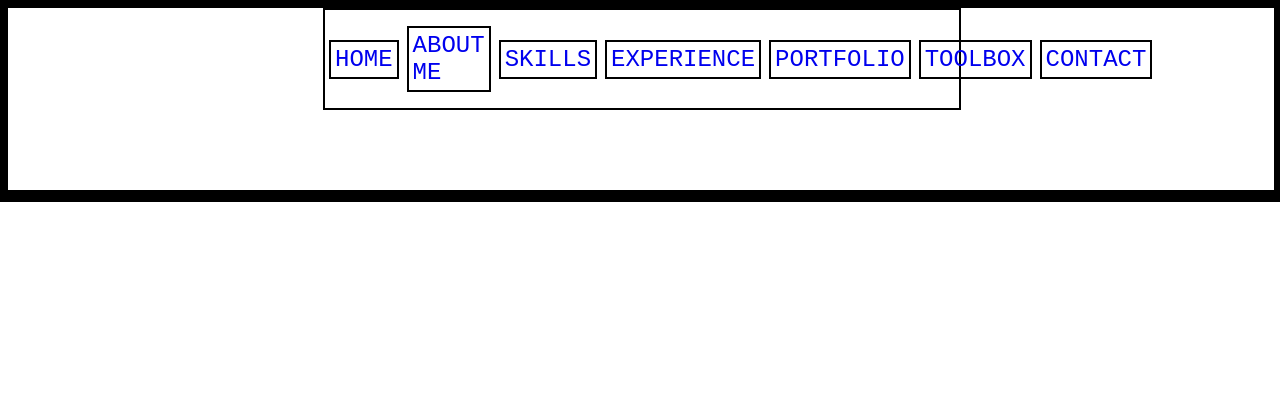
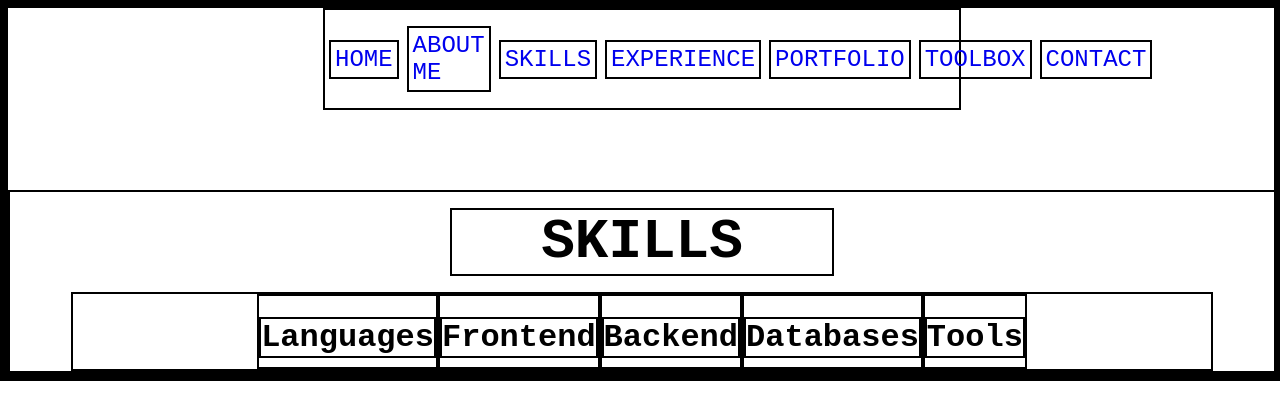
Before and after one commit to gregdusek/my-portfolio, a React (Create React App) app: page /Skills in a window 1280 px wide. Shown: the top 420 px of the page. Built offline with nearby package versions, Linux system fonts and the light colour scheme.

Commit message:
Created skills container layout

```diff
--- a/src/Components/Skills/index.js
+++ b/src/Components/Skills/index.js
@@ -3,9 +3,25 @@ import './styles.css';
 const Skills = () => {
 
     return (
-
-        <div>
-
+        <div className='skills-container'>
+            <h1 className='page-title'>SKILLS</h1>
+            <div className='column-container'>
+                <div className='column-language'>
+                    <h1 className='column-title'>Languages</h1>
+                </div>
+                <div className='column-frontend'>
+                    <h1 className='column-title'>Frontend</h1>
+                </div>
+                <div className='column-backend'>
+                    <h1 className='column-title'>Backend</h1>
+                </div>
+                <div className='column-databases'>
+                    <h1 className='column-title'>Databases</h1>
+                </div>
+                <div className='column-tools'>
+                    <h1 className='column-title'>Tools</h1>
+                </div>
+            </div>
         </div>
     )
 };
```
